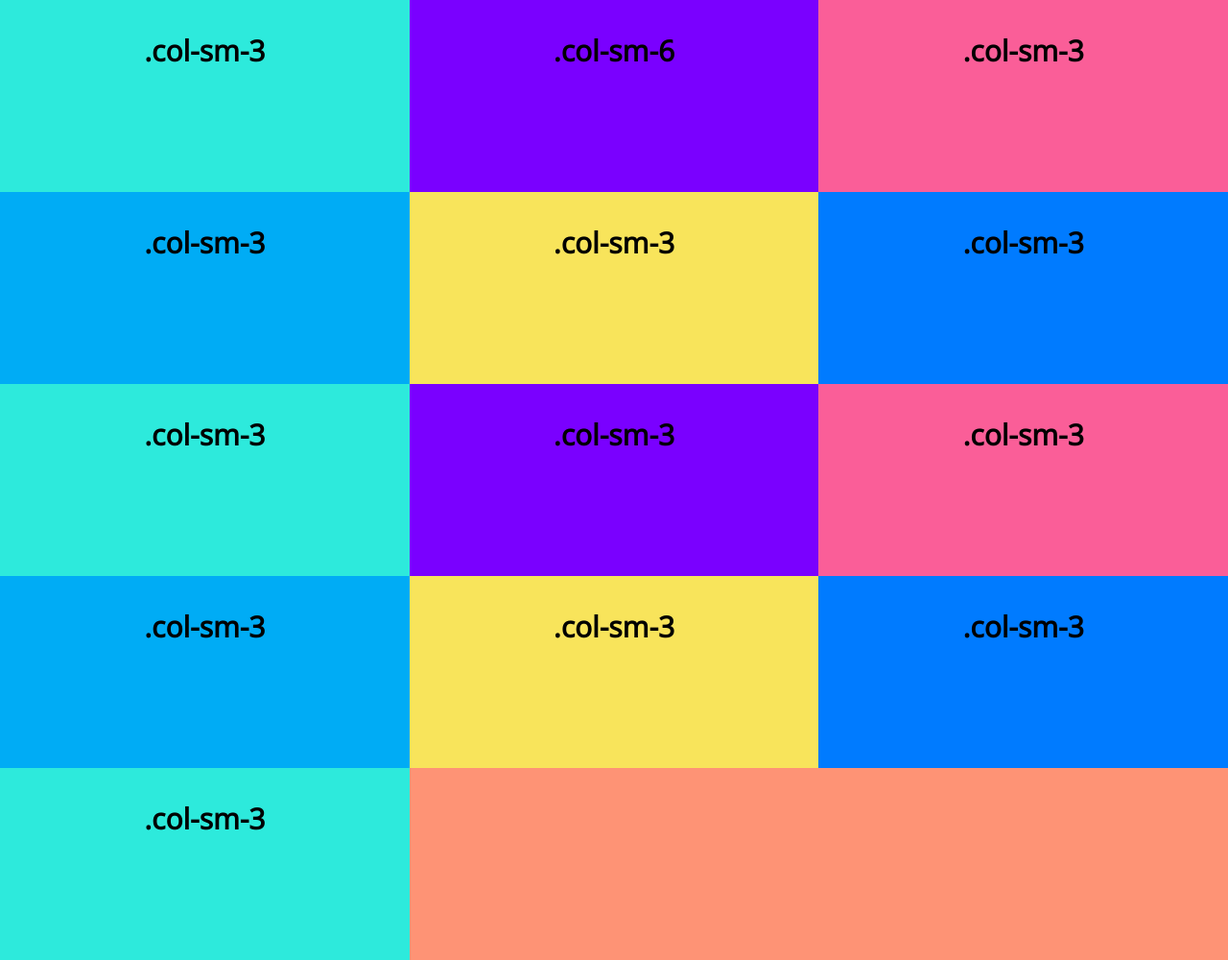
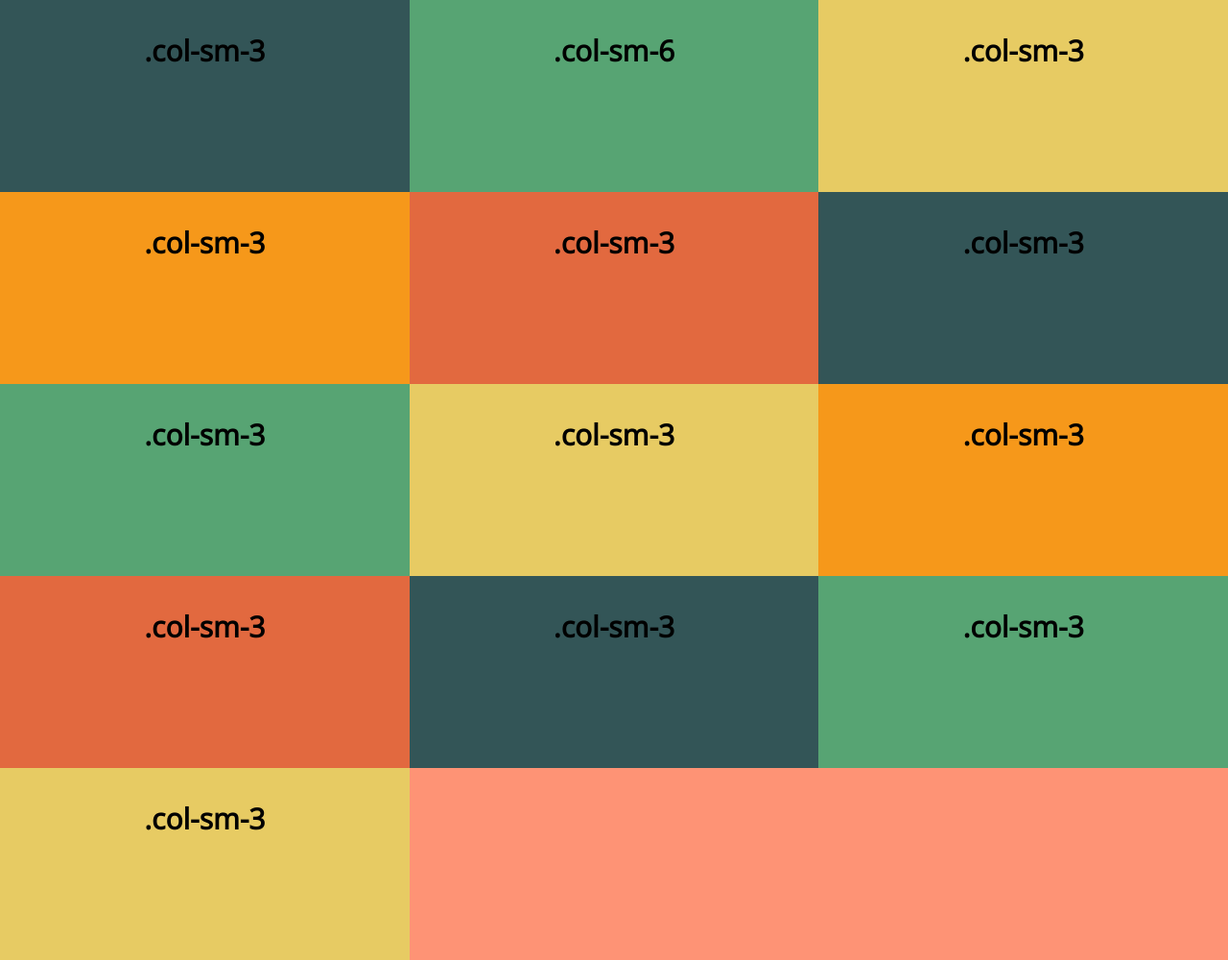
Before and after one commit to bubblert/bubblert, a Flask app: page / in a window 1280 px wide. Shown: the whole page at 96% size. Run offline with Flask 2, Linux system fonts and the light colour scheme; parts of the project's set-up code (start-up, migrations or seed data) failed here and were passed over; some libraries are stand-ins or nearby versions.

Commit message:
Change color scheme

```diff
--- a/templates/index.html
+++ b/templates/index.html
@@ -36,7 +36,7 @@
             });
         });
 
-        let colors = ['#2DEADC', '#7A00FF', '#FA5E98', '#00ACF5', '#F8E45B', '#007BFF']
+        let colors = ['#335557', '#57A473', '#E7CB63', '#F6981A', '#E2693F']
         $('.home__category').each(function(i, obj) {
             $(obj).css("background", colors[i++ % colors.length]);
             console.log(i);
```
